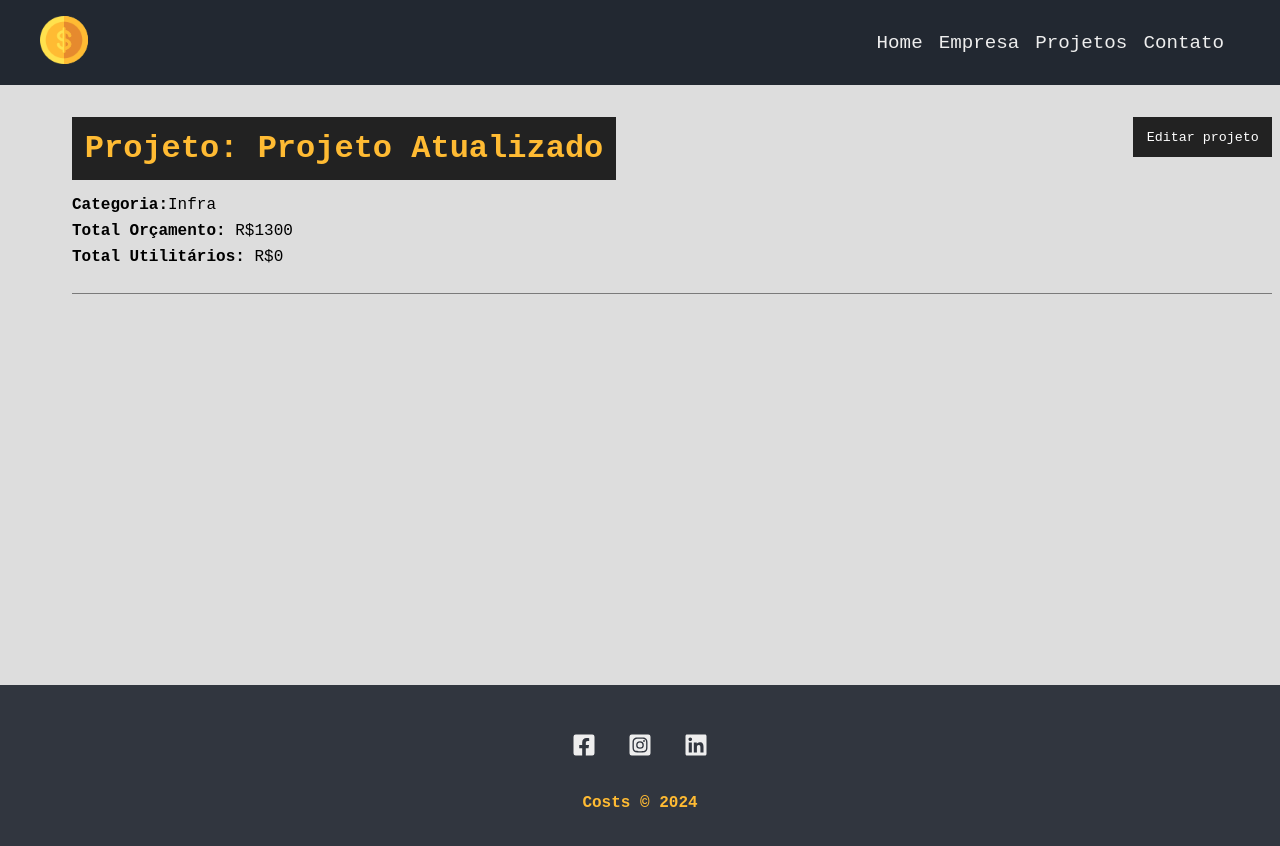
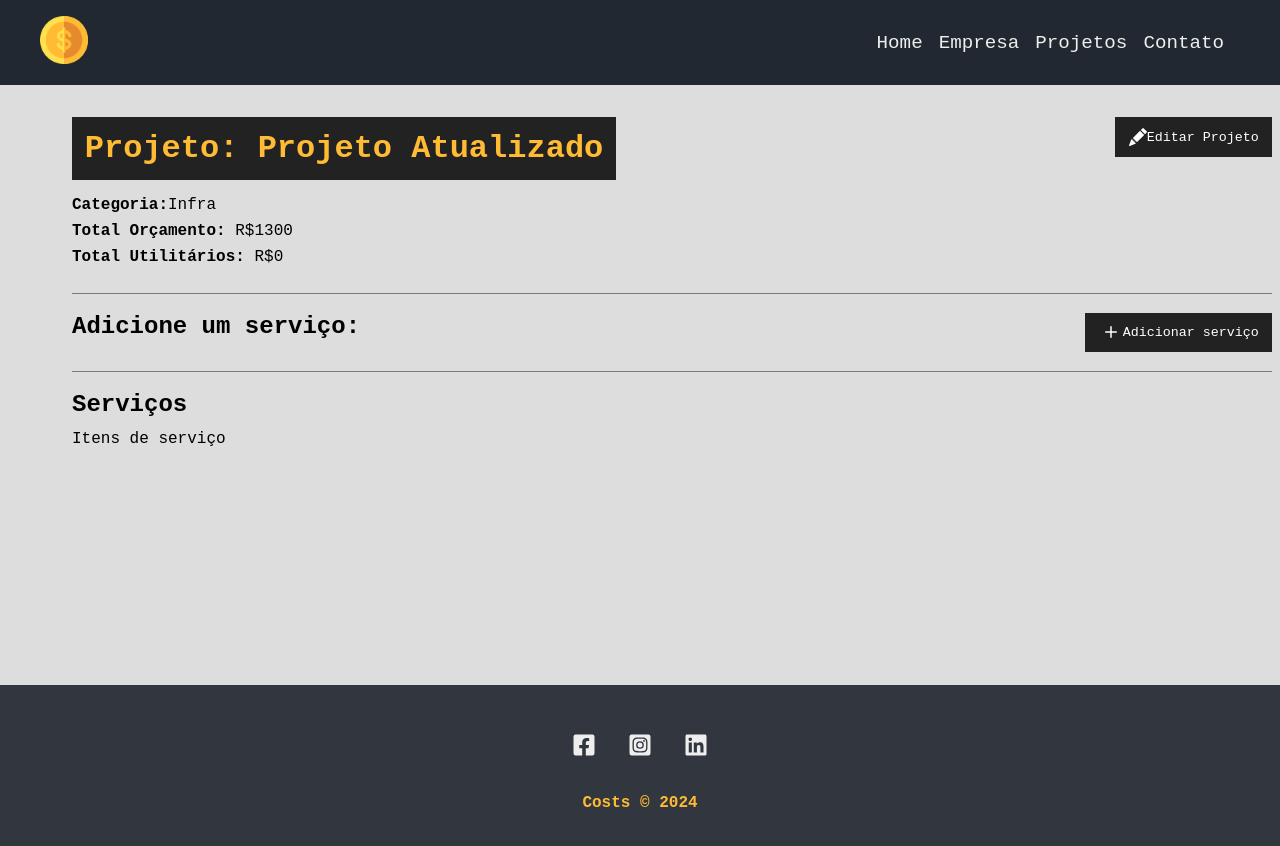
Before and after one commit to guilhermemelolima/projeto-reactjs-costs, a React (Create React App) app: page /project/2bfe in a window 1280 px wide. Shown: the top 846 px of the page. Built offline with nearby package versions, Linux system fonts and the light colour scheme; data requests are answered from the project's data file; the HTML template or start-up script is replaced by a standard one; a web font is replaced by a local one.

Commit message:
Adicionada área de serviços

```diff
--- a/src/components/pages/Project.js
+++ b/src/components/pages/Project.js
@@ -2,6 +2,7 @@ import styles from "./Project.module.css";
 
 import { useParams } from "react-router-dom";
 import { useState, useEffect } from "react";
+import { BsX, BsPencilFill, BsPlus } from "react-icons/bs";
 
 import Loading from "../layout/Loading";
 import Container from "../layout/Container";
@@ -12,6 +13,7 @@ function Project() {
 	const { id } = useParams();
 	const [project, setProject] = useState([]);
 	const [showProjectForm, setShowProjectForm] = useState(false);
+	const [showServiceForm, setShowServiceForm] = useState(false);
 	const [message, setMessage] = useState("");
 	const [type, setType] = useState("");
 
@@ -29,20 +31,12 @@ function Project() {
 		}, 300);
 	}, [id]);
 
-	// useEffect(() => {
-	// 	fetch(`http://localhost:5000/project/${id}`, {
-	// 		method: "GET",
-	// 		headers: {
-	// 			"Content-Type": "application/json",
-	// 		},
-	// 	})
-	// 		.then((resp) => resp.json())
-	// 		.then((data) => setProject(data))
-	// 		.catch((err) => console.log(err));
-	// }, [id]);
-
 	function toggleProjectForm() {
 		setShowProjectForm(!showProjectForm);
+	}
+
+	function toggleServiceForm() {
+		setShowServiceForm(!showServiceForm);
 	}
 
 	function editPost(project) {
@@ -83,7 +77,16 @@ function Project() {
 								onClick={toggleProjectForm}
 								className={styles.btn}
 							>
-								{!showProjectForm ? "Editar projeto" : "Fechar"}
+								{!showProjectForm ? (
+									<>
+										<BsPencilFill size={18} /> Editar
+										Projeto
+									</>
+								) : (
+									<>
+										<BsX size={24} /> Fechar
+									</>
+								)}
 							</button>
 							{!showProjectForm ? (
 								<div className={styles.project_info}>
@@ -110,6 +113,33 @@ function Project() {
 								</div>
 							)}
 						</div>
+						<div className={styles.service_form_container}>
+							<h2>Adicione um serviço:</h2>
+							<button
+								className={styles.btn}
+								onClick={toggleServiceForm}
+							>
+								{!showServiceForm ? (
+									<>
+										<BsPlus size={24} />
+										Adicionar serviço
+									</>
+								) : (
+									<>
+										<BsX size={24} /> Fechar
+									</>
+								)}
+							</button>
+							<div className={styles.project_info}>
+								{showServiceForm && (
+									<div>formulário do serviço</div>
+								)}
+							</div>
+						</div>
+						<h2>Serviços</h2>
+						<Container customClass="start">
+							<p>Itens de serviço</p>
+						</Container>
 					</Container>
 				</div>
 			) : (
--- a/src/components/pages/Project.module.css
+++ b/src/components/pages/Project.module.css
@@ -37,6 +37,8 @@
 	cursor: pointer;
 	max-height: 40px;
 	border: none;
+	display: flex;
+	align-items: center;
 }
 
 .btn:hover {
```
